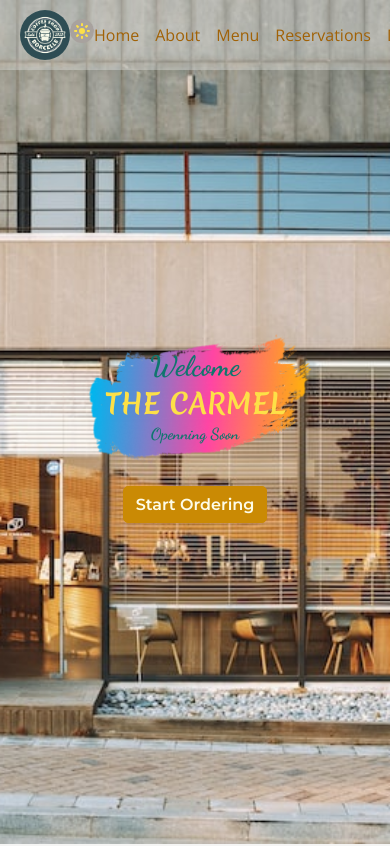
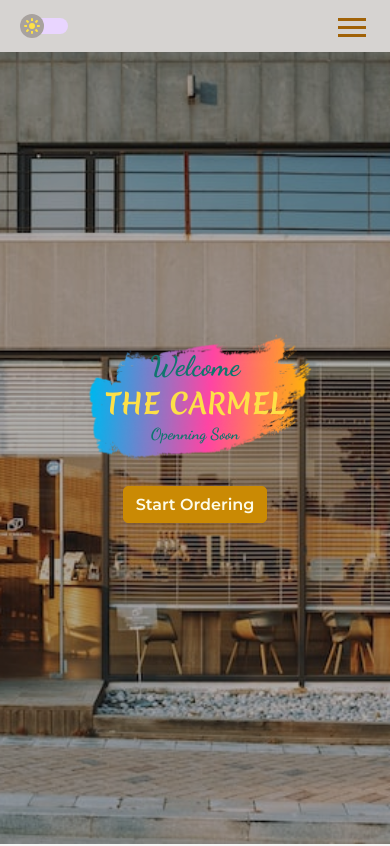
Before and after one commit to ZhouTian0716/cafe-project-one, a plain HTML site: page index.html in a window 390 px wide. Shown: the top 846 px of the page. Drawn offline with nearby package versions, Linux system fonts and the light colour scheme.

Commit message:
navigation tested

```diff
--- a/dist/css/style.css
+++ b/dist/css/style.css
@@ -35,7 +35,7 @@ html {
 }
 
 [color-scheme=light] {
-  --color-bg-contrast: rgba(255, 255, 255, 0.3);
+  --color-bg-contrast: rgba(0, 0, 0, 0.3);
   --color-text-primary-50: rgb(254, 252, 232);
   --color-text-primary-100: rgb(254, 249, 195);
   --color-text-primary-200: rgb(254, 240, 138);
@@ -79,7 +79,7 @@ html {
 }
 
 [color-scheme=dark] {
-  --color-bg-contrast: rgba(0, 0, 0, 0.3);
+  --color-bg-contrast: rgba(255, 255, 255, 0.3);
   --color-text-primary-50: rgb(28, 25, 23);
   --color-text-primary-100: rgb(41, 37, 36);
   --color-text-primary-200: rgb(68, 64, 60);
@@ -149,38 +149,131 @@ body main section {
   margin-bottom: 3rem;
 }
 
-#logo {
-  width: 50px;
-  aspect-ratio: 1;
-  border-radius: 50%;
-}
-
-#navigation {
+.navigation {
   position: fixed;
   top: 0;
   left: 0;
-  background: var(--color-bg-contrast);
+  background: var(--color-bg-primary-300);
   width: 100%;
   z-index: 1;
   transition: all 300ms ease-in-out;
 }
-#navigation.scroll-down {
+.navigation.scroll-down {
   transform: translateY(-100%);
 }
-#navigation.scroll-up {
+.navigation.scroll-up {
   filter: drop-shadow(0 -10px 20px rgb(170, 170, 170));
 }
-#navigation nav {
+.navigation.open {
+  bottom: 50%;
+}
+.navigation.open nav ul {
+  position: absolute;
+  top: 50%;
+  left: 50%;
+  transform: translate(-50%, -50%);
+  flex-direction: column;
+  gap: 3em;
+  opacity: 1;
+  display: flex;
+}
+.navigation nav {
   padding: 10px 20px;
   display: flex;
   align-items: center;
   justify-content: space-between;
 }
-#navigation nav ul {
+.navigation nav ul {
   list-style: none;
   display: flex;
-  gap: 1rem;
+  gap: 1em;
   justify-content: space-between;
+  transition: all 0.5s ease-in-out;
+}
+@media screen and (max-width: 768px) {
+  .navigation nav ul {
+    display: none;
+    text-align: center;
+    font-weight: bolder;
+  }
+}
+.navigation nav ul li {
+  transition: all 200ms ease-in-out;
+  align-self: center;
+  padding: 0.2em;
+  position: relative;
+}
+.navigation nav ul li::after {
+  content: "";
+  display: block;
+  opacity: 1;
+  position: absolute;
+  top: 100%;
+  left: 50%;
+  transform: translateX(-50%);
+  width: 0%;
+  height: 2px;
+  background-color: var(--color-text-primary-600);
+  transition: all 200ms ease-in-out;
+}
+.navigation nav ul li:hover {
+  color: var(--color-text-primary-600);
+}
+.navigation nav ul li:hover::after {
+  opacity: 1;
+  width: 100%;
+}
+
+.menu-btn {
+  padding: 1rem 2rem;
+  display: none;
+  cursor: pointer;
+  transition: all 0.5s ease-in-out;
+  position: relative;
+  z-index: 10;
+}
+@media screen and (max-width: 768px) {
+  .menu-btn {
+    display: block;
+  }
+}
+.menu-btn__burger {
+  position: absolute;
+  width: 28px;
+  height: 3px;
+  background-color: var(--color-text-primary-700);
+  transition: all 0.5s ease-in-out;
+}
+.menu-btn__burger::before {
+  content: "";
+  position: absolute;
+  top: -8px;
+  width: 28px;
+  height: 3px;
+  background-color: var(--color-text-primary-700);
+  transition: all 0.5s ease-in-out;
+}
+.menu-btn__burger::after {
+  content: "";
+  position: absolute;
+  top: 8px;
+  width: 28px;
+  height: 3px;
+  background: var(--color-text-primary-700);
+  transition: all 0.5s ease-in-out;
+}
+.menu-btn__burger.open {
+  transform: rotate(360deg);
+  background-color: transparent;
+}
+.menu-btn__burger.open::before {
+  transform: rotate(45deg) translate(5px, 8px);
+  background: var(--color-text-primary-700);
+}
+.menu-btn__burger.open::after {
+  width: 28px;
+  transform: rotate(-45deg) translate(3px, -7px);
+  background: var(--color-text-primary-700);
 }
 
 button:focus, button:active {
@@ -201,8 +294,9 @@ button:focus, button:active {
   width: 100%;
   border-radius: 9999px;
   position: absolute;
-  right: 0;
   left: 0;
+  top: 50%;
+  transform: translateY(-50%);
   transition: all 200ms;
 }
 .c-theme__knob {
@@ -213,8 +307,9 @@ button:focus, button:active {
   width: 1.5rem;
   height: 1.5rem;
   border-radius: 50%;
-  position: relative;
-  top: -0.25rem;
+  position: absolute;
+  left: 0;
+  transform: translateY(-50%);
   transition: transform 200ms, background 200ms;
 }
 .c-theme__icon {
@@ -237,7 +332,7 @@ button:focus, button:active {
   transform: scaleX(0) scaleY(0) rotate(90deg);
 }
 .c-theme--active .c-theme__knob {
-  transform: translateX(1.5rem);
+  transform: translate(1.5rem, -50%);
 }
 .c-theme--active .c-theme__icon-wrapper--light {
   transform: scaleX(0) scaleY(0) rotate(90deg);
@@ -275,7 +370,7 @@ button:focus, button:active {
 }
 
 .icon_btn:hover {
-  color: var(--color-text-primary-500);
+  color: var(--color-text-primary-900);
 }
 
 .section__title {
--- a/dist/js/main.js
+++ b/dist/js/main.js
@@ -1,4 +1,4 @@
-const navigation = document.querySelector('#navigation');
+const navigation = document.querySelector('.navigation');
 let lastScroll = 0;
 
 window.addEventListener("scroll", () => {
--- /dev/null
+++ b/dist/js/navigation.js
@@ -0,0 +1,30 @@
+const menuBtn = document.querySelector(".menu-btn");
+const hamburger = document.querySelector(".menu-btn__burger");
+const navbar = document.querySelector(".navigation");
+
+const navLinks = document.querySelectorAll(".menu-nav__item");
+
+let showMenu = false;
+
+const closeMenu = () => {
+  hamburger.classList.remove("open");
+  navbar.classList.remove("open");
+  showMenu = false;
+};
+
+function toggleMenu() {
+  if (!showMenu) {
+    hamburger.classList.add("open");
+    navbar.classList.add("open");
+
+    showMenu = true;
+  } else {
+    hamburger.classList.remove("open");
+    navbar.classList.remove("open");
+
+    showMenu = false;
+  }
+}
+
+menuBtn.addEventListener("click", toggleMenu);
+navLinks.forEach((el) => el.addEventListener("click", closeMenu));
--- a/dist/scss/features/_navigation.scss
+++ b/dist/scss/features/_navigation.scss
@@ -1,24 +1,40 @@
 @use "../variables" as *;
 
-#logo {
-  width: 50px;
-  aspect-ratio: 1;
-  border-radius: 50%;
+@mixin transition-ease {
+  transition: all 0.5s ease-in-out;
 }
 
-#navigation {
+.navigation {
   position: fixed;
   top: 0;
   left: 0;
-  background: getColor(bg-contrast);
+  background: getColor(bg-primary-300);
   width: 100%;
   z-index: 1;
+
   transition: all 300ms ease-in-out;
   &.scroll-down {
     transform: translateY(-100%);
   }
   &.scroll-up {
     filter: drop-shadow(0 -10px 20px rgb(170, 170, 170));
+  }
+  &.open {
+    bottom: 50%;
+
+    nav {
+      ul {
+        position: absolute;
+        top: 50%;
+        left: 50%;
+        transform: translate(-50%, -50%);
+        flex-direction: column;
+        gap: 3em;
+        opacity: 1;
+        display: flex;
+
+      }
+    }
   }
 
   nav {
@@ -28,10 +44,102 @@
     justify-content: space-between;
 
     ul {
+
       list-style: none;
       display: flex;
-      gap: 1rem;
+
+      gap: 1em;
       justify-content: space-between;
+      transition: all 0.5s ease-in-out;
+
+      @include media-tablet-sm {
+        display: none;
+        text-align: center;
+        font-weight: bolder;
+      }
+      li {
+        transition: all 200ms ease-in-out;
+        align-self: center;
+        padding:0.2em;
+
+        position: relative;
+        &::after {
+          content: "";
+          display: block;
+          opacity: 1;
+          position: absolute;
+          top: 100%;
+          left: 50%;
+          transform: translateX(-50%);
+          width: 0%;
+          height: 2px;
+          background-color: getColor(text-primary-600);
+          transition: all 200ms ease-in-out;
+        }
+        &:hover {
+          color: getColor(text-primary-600);
+          &::after {
+            opacity: 1;
+            width: 100%;
+          }
+        }
+      }
     }
   }
 }
+
+.menu-btn {
+  padding: 1rem 2rem;
+  display: none;
+  @include media-tablet-sm {
+    display: block;
+  }
+  cursor: pointer;
+  @include transition-ease;
+  position: relative;
+  z-index: 10;
+
+  &__burger {
+    position: absolute;
+    width: 28px;
+    height: 3px;
+    background-color: getColor(text-primary-700);
+
+    @include transition-ease;
+
+    &::before {
+      content: "";
+      position: absolute;
+      top: -8px;
+      width: 28px;
+      height: 3px;
+      background-color: getColor(text-primary-700);
+      @include transition-ease;
+    }
+
+    &::after {
+      content: "";
+      position: absolute;
+      top: 8px;
+      width: 28px;
+      height: 3px;
+      background: getColor(text-primary-700);
+      @include transition-ease;
+    }
+
+    &.open {
+      transform: rotate(360deg);
+      background-color: transparent;
+      &::before {
+        transform: rotate(45deg) translate(5px, 8px);
+        background: getColor(text-primary-700);
+      }
+
+      &::after {
+        width: 28px;
+        transform: rotate(-45deg) translate(3px, -7px);
+        background: getColor(text-primary-700);
+      }
+    }
+  }
+}
--- a/dist/scss/features/_themeToggle.scss
+++ b/dist/scss/features/_themeToggle.scss
@@ -24,8 +24,9 @@ button {
     width: 100%;
     border-radius: 9999px;
     position: absolute;
-    right: 0;
     left: 0;
+    top: 50%;
+    transform: translateY(-50%);
     transition: all $transition-time;
   }
   &__knob {
@@ -37,8 +38,10 @@ button {
     width: $size;
     height: $size;
     border-radius: 50%;
-    position: relative;
-    top: -#{calc($spacing-unit / 2)};
+    position: absolute;
+    left: 0;
+
+    transform: translateY(-50%);
     transition: transform $transition-time, background $transition-time;
   }
   &__icon {
@@ -63,7 +66,7 @@ button {
   }
   &--active {
     .c-theme__knob {
-      transform: translateX(calc($width / 2));
+      transform: translate(calc($width / 2), -50%);
     }
     .c-theme__icon-wrapper {
       &--light {
--- a/dist/scss/features/_utility.scss
+++ b/dist/scss/features/_utility.scss
@@ -27,7 +27,7 @@
 }
 
 .icon_btn:hover {
-  color: getColor(text-primary-500);
+  color: getColor(text-primary-900);
 }
 
 .section__title {
--- a/dist/scss/sections/_about.scss
+++ b/dist/scss/sections/_about.scss
@@ -33,7 +33,8 @@
         background-size: contain;
         background-position: bottom;
         background-attachment: fixed;
-
+        // -webkit-mask-image:linear-gradient(getColor(bg-contrast),transparent);
+        // mask-image:linear-gradient(getColor(bg-contrast),transparent);
       }
     }
   }
--- a/dist/scss/variables/_colors.scss
+++ b/dist/scss/variables/_colors.scss
@@ -50,7 +50,7 @@ $purple-100: rgb(243, 232, 255);
 $purple-50: rgb(250, 245, 255);
 
 $colors-light: (
-  bg-contrast: $light-tp,
+  bg-contrast: $dark-tp,
   text-primary-50: $yellow-50,
   text-primary-100: $yellow-100,
   text-primary-200: $yellow-200,
@@ -94,7 +94,7 @@ $colors-light: (
 );
 
 $colors-dark: (
-  bg-contrast: $dark-tp,
+  bg-contrast: $light-tp,
   text-primary-50: $warm-gray-900,
   text-primary-100: $warm-gray-800,
   text-primary-200: $warm-gray-700,
--- a/index.html
+++ b/index.html
@@ -11,14 +11,16 @@
       crossorigin="anonymous"
     ></script>
     <script defer src="dist/js/themeToggle.js"></script>
+    <script defer src="dist/js/navigation.js"></script>
     <!-- <script defer src="dist/js/gallerySlider.js"></script> -->
     <script defer src="dist/js/main.js"></script>
     <title>Restaurant</title>
   </head>
   <body>
-    <header id="navigation">
+
+    <header class="navigation">
       <nav>
-        <img id="logo" src="./dist/assets/img/logo.png" alt="logo" />
+        <!-- <img id="logo" src="./dist/assets/img/logo.png" alt="logo" /> -->
 
         <button class="c-theme">
           <div class="c-theme__track"></div>
@@ -51,12 +53,16 @@
         </button>
 
         <ul>
-          <li><a href="#home">Home</a></li>
-          <li><a href="#about">About</a></li>
-          <li><a href="#menu">Menu</a></li>
-          <li><a href="#reservations">Reservations</a></li>
-          <li><a href="#delivery">Delivery</a></li>
+          <li class="menu-nav__item"><a href="#home">Home</a></li>
+          <li class="menu-nav__item"><a href="#about">About</a></li>
+          <li class="menu-nav__item"><a href="#menu">Menu</a></li>
+          <li class="menu-nav__item"><a href="#reservation">Reservation</a></li>
+          <li class="menu-nav__item"><a href="#delivery">Delivery</a></li>
         </ul>
+
+        <div class="menu-btn">
+          <span class="menu-btn__burger"></span>
+        </div>
       </nav>
     </header>
     <main>
```
Also changed, not shown: 1 other file.
